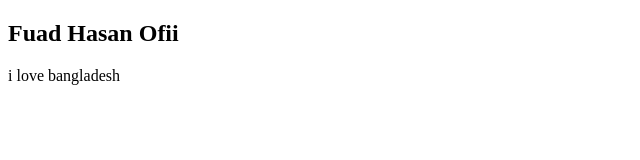
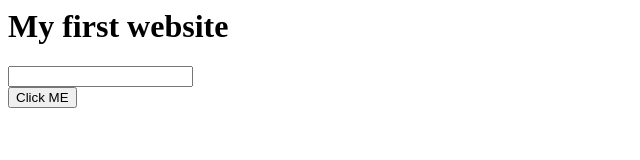
Before and after one commit to fuadhasanofficial/my-2nd-wesite, a plain HTML site: page index.html in a window 1280 px wide. Shown: the whole page, without its empty margins (0-640 px from the left). Drawn offline with Linux system fonts and the light colour scheme.

Commit message:
Update index.html
add button

```diff
--- a/index.html
+++ b/index.html
@@ -1,14 +1,4 @@
-<!DOCTYPE html>
-<html lang="en">
-<head>
-    <meta charset="UTF-8">
-    <meta http-equiv="X-UA-Compatible" content="IE=edge">
-    <meta name="viewport" content="width=device-width, initial-scale=1.0">
-    <title>Document</title>
-</head>
-<body>
-    <h2>Fuad Hasan Ofii</h2>
+<h1>My first website </h1>
+<input type="text"> <br>
 
-    <p>i love bangladesh</p>
-</body>
-</html>
+<button>Click ME</button>
```
